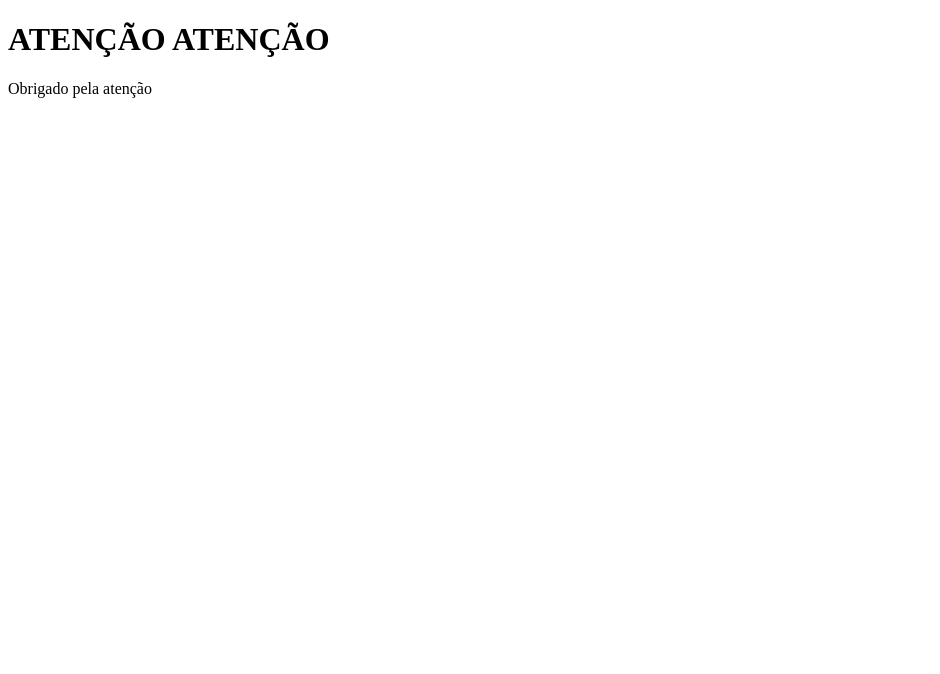
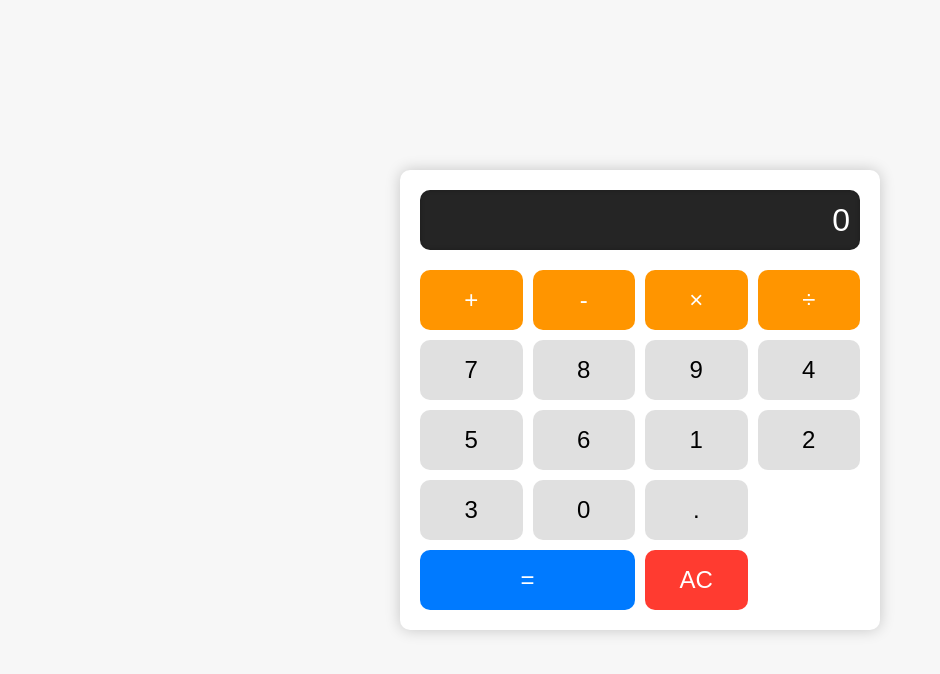
Before and after one commit to diogomador/Iuri, a plain HTML site: page index.html in a window 1280 px wide. Shown: the whole page, without its empty margins (0-940 px from the left). Drawn offline with Linux system fonts and the light colour scheme.

Commit message:
Add files via upload

```diff
--- a/index.html
+++ b/index.html
@@ -1,12 +1,140 @@
 <!DOCTYPE html>
-<html lang="en">
+<html lang="pt-BR">
 <head>
     <meta charset="UTF-8">
     <meta name="viewport" content="width=device-width, initial-scale=1.0">
-    <title>Document</title>
+    <title>Calculadora Simples</title>
+    <link rel="stylesheet" href="style.css">
 </head>
 <body>
-    <h1>ATENÇÃO ATENÇÃO</h1>
-    <p>Obrigado pela atenção</p>
+    <div class="calculator">
+        <input type="text" class="calculator-screen" value="" disabled />
+
+        <div class="calculator-keys">
+            <button type="button" class="operator" value="+">+</button>
+            <button type="button" class="operator" value="-">-</button>
+            <button type="button" class="operator" value="*">&times;</button>
+            <button type="button" class="operator" value="/">&divide;</button>
+
+            <button type="button" value="7">7</button>
+            <button type="button" value="8">8</button>
+            <button type="button" value="9">9</button>
+
+            <button type="button" value="4">4</button>
+            <button type="button" value="5">5</button>
+            <button type="button" value="6">6</button>
+
+            <button type="button" value="1">1</button>
+            <button type="button" value="2">2</button>
+            <button type="button" value="3">3</button>
+
+            <button type="button" value="0">0</button>
+            <button type="button" value=".">.</button>
+            <button type="button" class="equal-sign" value="=">=</button>
+
+            <button type="button" class="all-clear" value="all-clear">AC</button>
+        </div>
+    </div>
+
+    <script>
+        const calculator = {
+            displayValue: '0',
+            firstOperand: null,
+            waitingForSecondOperand: false,
+            operator: null,
+        };
+
+        function inputDigit(digit) {
+            const { displayValue, waitingForSecondOperand } = calculator;
+
+            if (waitingForSecondOperand === true) {
+                calculator.displayValue = digit;
+                calculator.waitingForSecondOperand = false;
+            } else {
+                calculator.displayValue = displayValue === '0' ? digit : displayValue + digit;
+            }
+        }
+
+        function inputDecimal(dot) {
+            if (calculator.waitingForSecondOperand === true) return;
+
+            if (!calculator.displayValue.includes(dot)) {
+                calculator.displayValue += dot;
+            }
+        }
+
+        function handleOperator(nextOperator) {
+            const { firstOperand, displayValue, operator } = calculator;
+            const inputValue = parseFloat(displayValue);
+
+            if (operator && calculator.waitingForSecondOperand)  {
+                calculator.operator = nextOperator;
+                return;
+            }
+
+            if (firstOperand == null && !isNaN(inputValue)) {
+                calculator.firstOperand = inputValue;
+            } else if (operator) {
+                const result = performCalculation[operator](firstOperand, inputValue);
+
+                calculator.displayValue = String(result);
+                calculator.firstOperand = result;
+            }
+
+            calculator.waitingForSecondOperand = true;
+            calculator.operator = nextOperator;
+        }
+
+        const performCalculation = {
+            '/': (firstOperand, secondOperand) => firstOperand / secondOperand,
+            '*': (firstOperand, secondOperand) => firstOperand * secondOperand,
+            '+': (firstOperand, secondOperand) => firstOperand + secondOperand,
+            '-': (firstOperand, secondOperand) => firstOperand - secondOperand,
+            '=': (firstOperand, secondOperand) => secondOperand
+        };
+
+        function resetCalculator() {
+            calculator.displayValue = '0';
+            calculator.firstOperand = null;
+            calculator.waitingForSecondOperand = false;
+            calculator.operator = null;
+        }
+
+        function updateDisplay() {
+            const display = document.querySelector('.calculator-screen');
+            display.value = calculator.displayValue;
+        }
+
+        updateDisplay();
+
+        const keys = document.querySelector('.calculator-keys');
+        keys.addEventListener('click', event => {
+            const { target } = event;
+            if (!target.matches('button')) {
+                return;
+            }
+
+            if (target.classList.contains('operator')) {
+                handleOperator(target.value);
+                updateDisplay();
+                return;
+            }
+
+            if (target.classList.contains('decimal')) {
+                inputDecimal(target.value);
+                updateDisplay();
+                return;
+            }
+
+            if (target.classList.contains('all-clear')) {
+                resetCalculator();
+                updateDisplay();
+                return;
+            }
+
+            inputDigit(target.value);
+            updateDisplay();
+        });
+    </script>
 </body>
 </html>
--- /dev/null
+++ b/style.css
@@ -0,0 +1,70 @@
+* {
+    box-sizing: border-box;
+}
+
+body {
+    font-family: 'Arial', sans-serif;
+    display: flex;
+    justify-content: center;
+    align-items: center;
+    height: 100vh;
+    margin: 0;
+    background-color: #f7f7f7;
+}
+
+.calculator {
+    border-radius: 10px;
+    box-shadow: 0px 0px 15px rgba(0, 0, 0, 0.2);
+    padding: 20px;
+    background-color: #fff;
+}
+
+.calculator-screen {
+    width: 100%;
+    height: 60px;
+    background-color: #252525;
+    color: #fff;
+    font-size: 2rem;
+    text-align: right;
+    border: none;
+    border-radius: 10px;
+    margin-bottom: 20px;
+    padding: 10px;
+    box-shadow: inset 0px 0px 5px rgba(0, 0, 0, 0.2);
+}
+
+.calculator-keys {
+    display: grid;
+    grid-template-columns: repeat(4, 1fr);
+    grid-gap: 10px;
+}
+
+button {
+    height: 60px;
+    border-radius: 10px;
+    font-size: 1.5rem;
+    background-color: #e0e0e0;
+    border: none;
+    cursor: pointer;
+    transition: background-color 0.2s;
+}
+
+button:active {
+    background-color: #bdbdbd;
+}
+
+.operator {
+    background-color: #ff9500;
+    color: white;
+}
+
+.equal-sign {
+    grid-column: span 2;
+    background-color: #007AFF;
+    color: white;
+}
+
+.all-clear {
+    background-color: #ff3b30;
+    color: white;
+}
```
